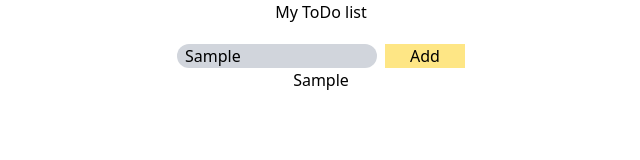
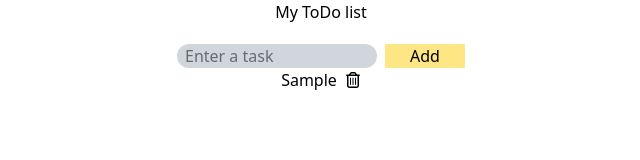
Before and after one commit to AntoineMHB/React-Exercices, a React (Vite) app: page / in a window 1280 px wide. Both pictures are taken after typing "Sample" into the empty fields and a click on the button "Add". Shown: the top 160 px of the page, without its empty margins (319-959 px from the left). Built offline with nearby package versions, Linux system fonts and the light colour scheme.

Commit message:
Add core functionality of a ToDo list

```diff
--- a/package.json
+++ b/package.json
@@ -14,6 +14,7 @@
     "@tailwindcss/vite": "^4.1.12",
     "react": "^19.1.1",
     "react-dom": "^19.1.1",
+    "react-icons": "^5.5.0",
     "react-redux": "^9.2.0",
     "redux": "^5.0.1",
     "tailwindcss": "^4.1.12"
--- a/src/components/InputTask.jsx
+++ b/src/components/InputTask.jsx
@@ -14,6 +14,7 @@ export default function InputTask() {
           <input
             className="text-start pl-2"
             type="text"
+            id="taskInput"
             placeholder="Enter a task"
             onChange={(event) => {
               setMyTask(event.target.value);
@@ -21,7 +22,10 @@ export default function InputTask() {
           />
         </div>
         <button
-          onClick={() => dispatch(addTask({ name: myTask }))}
+          onClick={() => {
+            dispatch(addTask({ name: myTask }));
+            document.getElementById("taskInput").value = "";
+          }}
           className="bg-amber-200 w-[80px]"
         >
           Add
--- a/src/components/Task.jsx
+++ b/src/components/Task.jsx
@@ -1,7 +1,11 @@
 import { useSelector } from "react-redux";
+import { FaRegTrashCan } from "react-icons/fa6";
+import { addTask, removeTask } from "../features/task";
+import { useDispatch } from "react-redux";
 
 export function Task() {
   const tasks = useSelector((state) => state.task.value);
+  const dispatch = useDispatch();
 
   return (
     <>
@@ -9,7 +13,15 @@ export function Task() {
       <h1 className="text-center">
         <ul>
           {tasks.map((task, index) => (
-            <li key={index}>{task.name}</li>
+            <li
+              className="flex items-center justify-center gap-2"
+              key={task.id}
+            >
+              {task.name}
+              <button onClick={() => dispatch(removeTask(task.id))}>
+                <FaRegTrashCan />
+              </button>
+            </li>
           ))}
         </ul>
       </h1>
--- a/src/features/task.jsx
+++ b/src/features/task.jsx
@@ -9,11 +9,14 @@ export const taskSlice = createSlice({
   },
   reducers: {
     addTask: (state, action) => {
-      state.value.push(action.payload);
+      state.value.push({
+        id: Date.now(),
+        name: action.payload.name,
+      });
     },
 
     removeTask: (state, action) => {
-      state.value = initialState;
+      state.value = state.value.filter((task) => task.id !== action.payload);
     },
   },
 });
```
Also changed, not shown: 1 other file (tests, documents, lock files or other folders).
